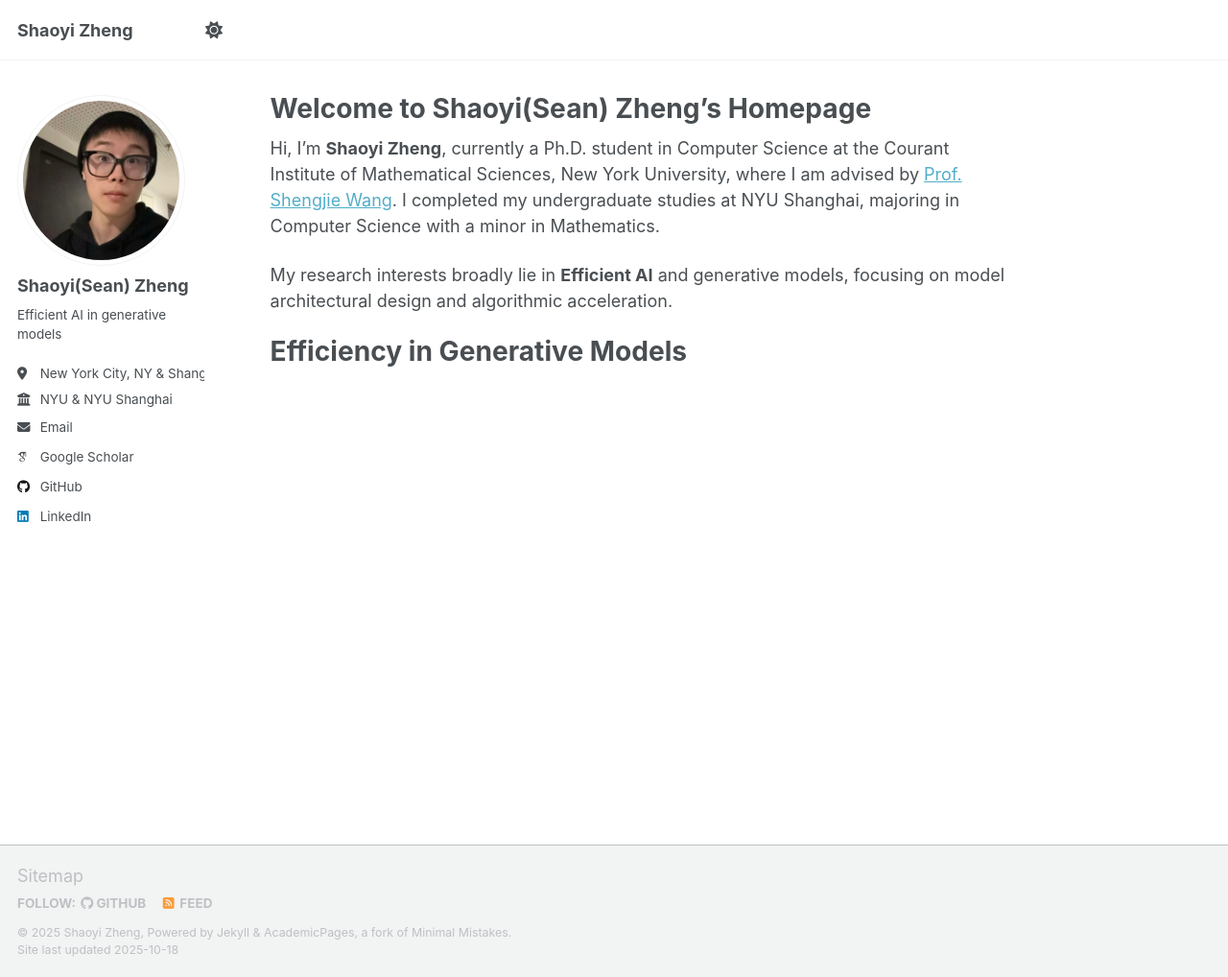
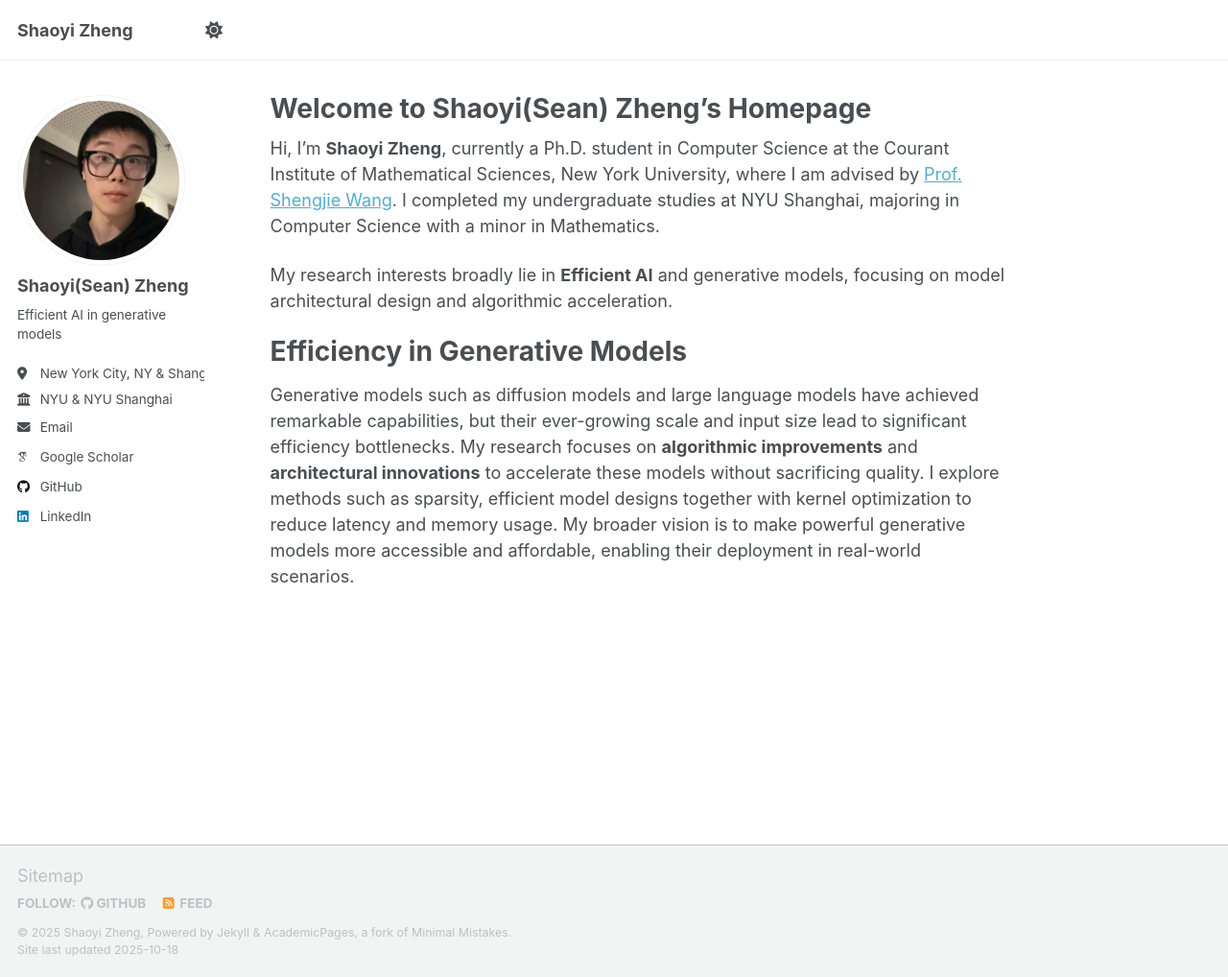
Before and after one commit to SeanAlpaca818/ShaoyiZheng.github.io, a Jekyll site: the page built from _pages/about.md, in a window 1280 px wide and 1018 px high. Shown: the whole window at 96% size. Built offline with Jekyll 4.4.1, drawn with Linux system fonts in a browser that asks for light colours; some web fonts are replaced; a script that is not in the unit is left out.

Commit message:
[FEATURE] Update about page

```diff
--- a/_pages/about.md
+++ b/_pages/about.md
@@ -14,3 +14,7 @@ My research interests broadly lie in **Efficient AI** and generative models, foc
 
 Efficiency in Generative Models
 ======
+Generative models such as diffusion models and large language models have achieved remarkable capabilities, but their ever-growing scale and input size lead to significant efficiency bottlenecks.
+My research focuses on **algorithmic improvements** and **architectural innovations** to accelerate these models without sacrificing quality.
+I explore methods such as sparsity, efficient model designs together with kernel optimization to reduce latency and memory usage.
+My broader vision is to make powerful generative models more accessible and affordable, enabling their deployment in real-world scenarios.
```
